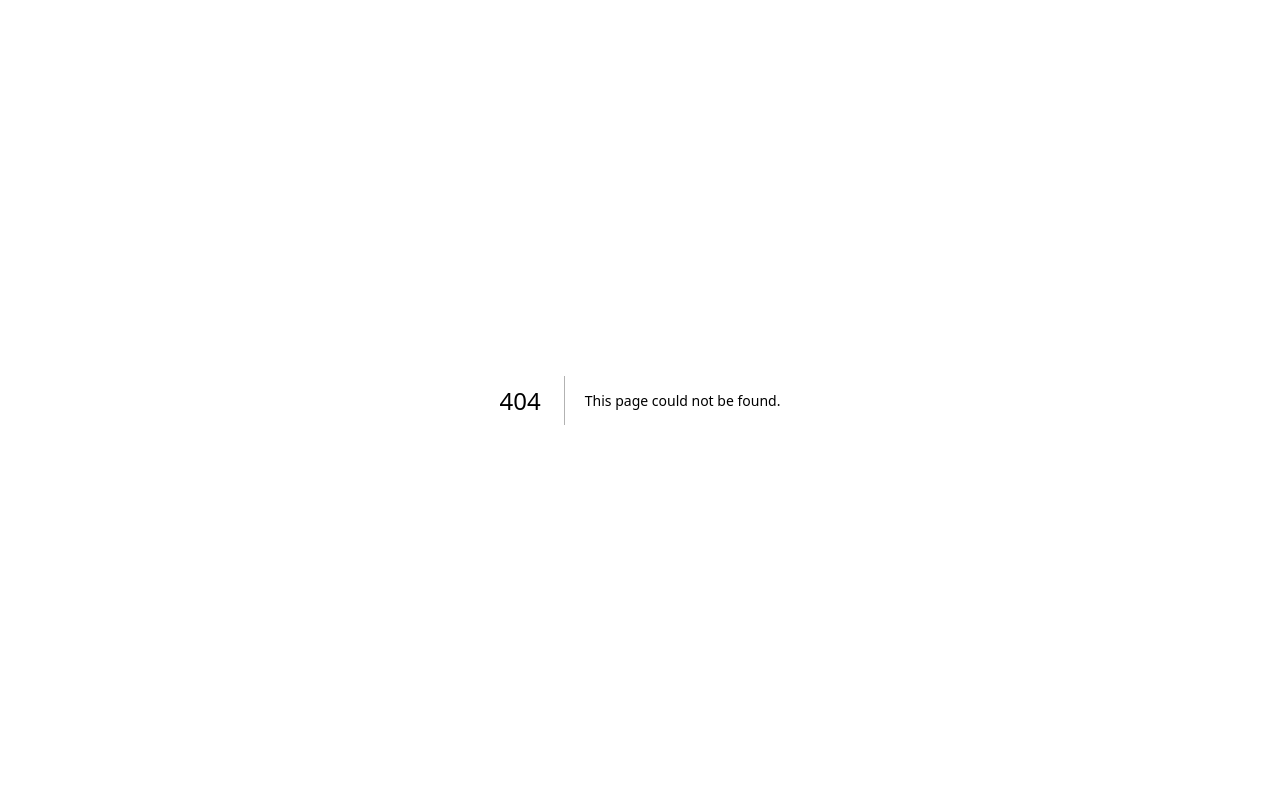
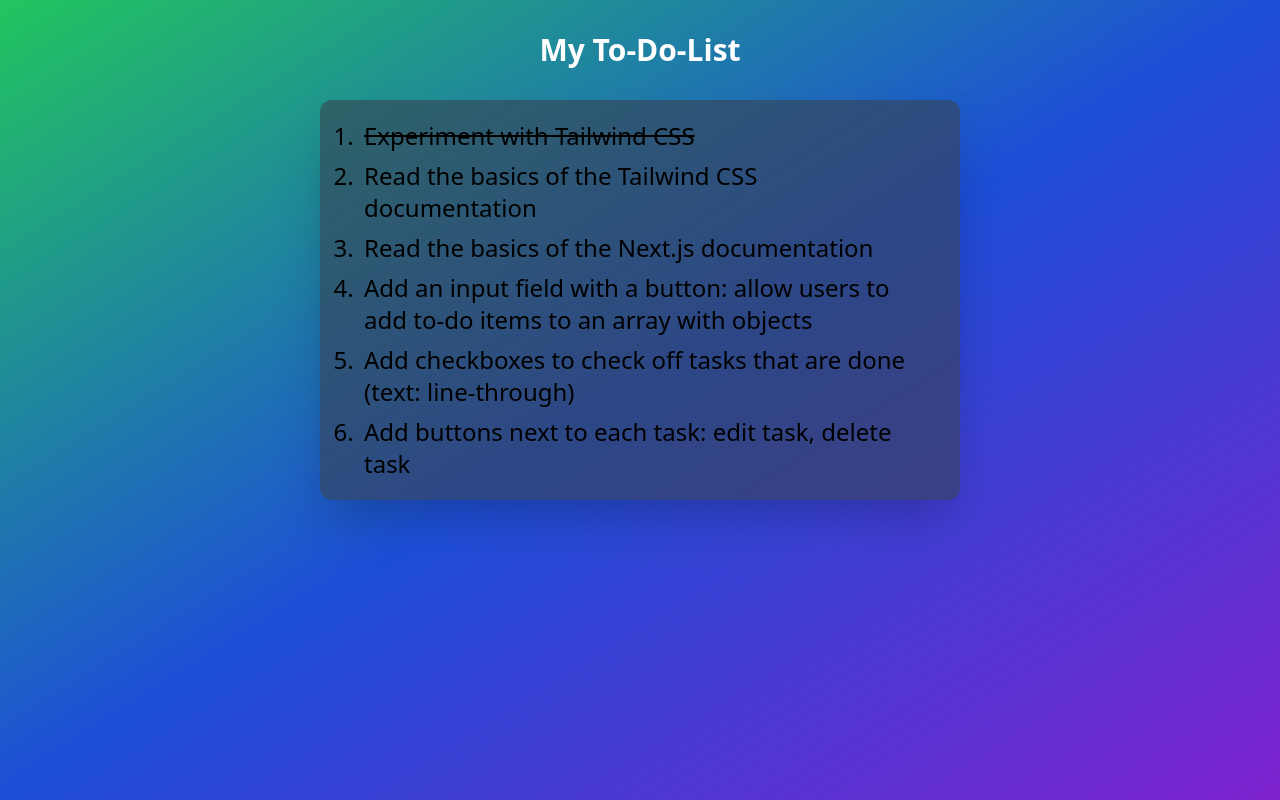
Before and after one commit to DanielaKuester/productivity-toolbox, a Next.js app: page /todo-list in a window 1280 px wide. Before the commit this address had no page. Built offline with nearby package versions, Linux system fonts and the light colour scheme.

Commit message:
Add a simple hard-coded to-do-list page

```diff
--- /dev/null
+++ b/pages/todo-list.js
@@ -0,0 +1,29 @@
+export default function TodoList() {
+    return(
+        <div className="h-screen bg-gradient-to-br from-green-500 via-blue-700 to-purple-700">
+            <h1 className="text-3xl p-8 font-bold text-white text-center">
+                My To-Do-List
+            </h1>
+            <ul className="list-decimal container mx-auto box-border rounded-xl shadow-2xl h-auto w-1/2 p-4 px-10 bg-opacity-60 bg-gray-700 flex flex-col text-left text-2xl">
+                <li className="p-1 line-through">
+                    Experiment with Tailwind CSS
+                </li>
+                <li className="p-1">
+                    Read the basics of the Tailwind CSS documentation
+                </li>
+                <li className="p-1">
+                    Read the basics of the Next.js documentation
+                </li>
+                <li className="p-1">
+                    Add an input field with a button: allow users to add to-do items to an array with objects
+                </li>
+                <li className="p-1">
+                    Add checkboxes to check off tasks that are done (text: line-through)
+                </li>
+                <li className="p-1">
+                    Add buttons next to each task: edit task, delete task
+                </li>
+            </ul>
+        </div>
+    )
+}
```
Also changed, not shown: styles/globals.css (line endings or trailing spaces).
